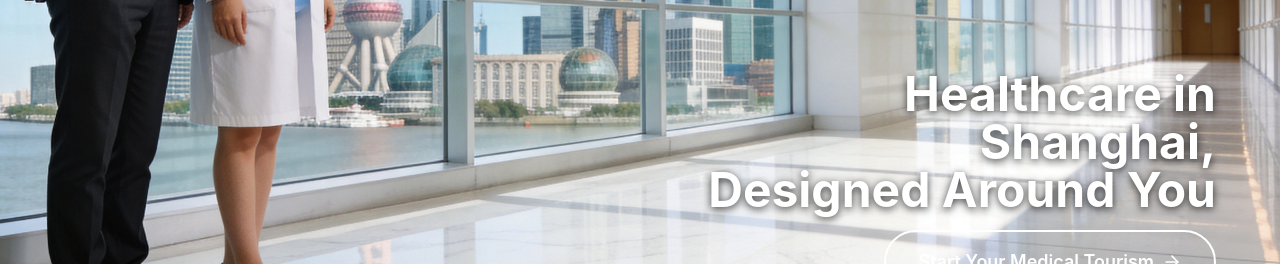
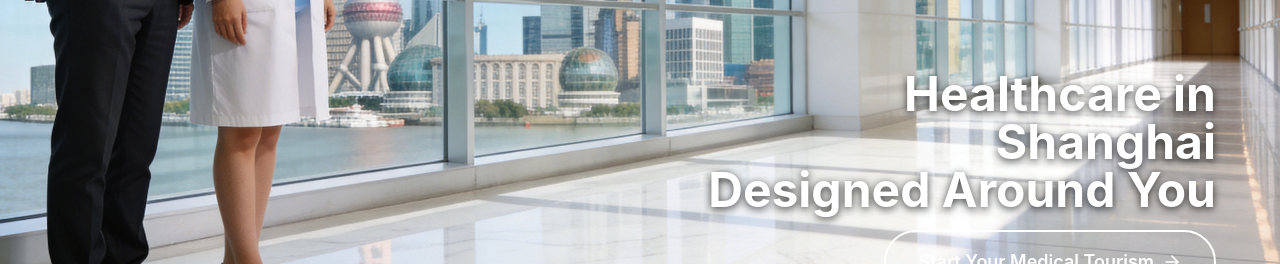
Before and after one commit to linglingsaiko/ShanghaiMed, a Next.js app: page / in a window 1280 px wide. Shown: the part 426-690 px from the top of the page. Built offline with nearby package versions, Linux system fonts and the light colour scheme; no server answers.

Commit message:
Remove comma from hero title: 'Healthcare in Shanghai'

```diff
--- a/contexts/LanguageContext.tsx
+++ b/contexts/LanguageContext.tsx
@@ -49,7 +49,7 @@ export const translations = {
         badge1: 'International Insurance Hospitals',
         badge2: 'Bilingual Registered Nurses',
         badge3: '24/7 AI + Human Support',
-        title: 'Healthcare in Shanghai,',
+        title: 'Healthcare in Shanghai',
         titleHighlight: 'Designed Around You',
         subtitle: "Connect with China's top hospitals, bilingual nurses, and 24/7 AI support — all through one platform.",
         cta: 'Start Your Medical Tourism',
```
